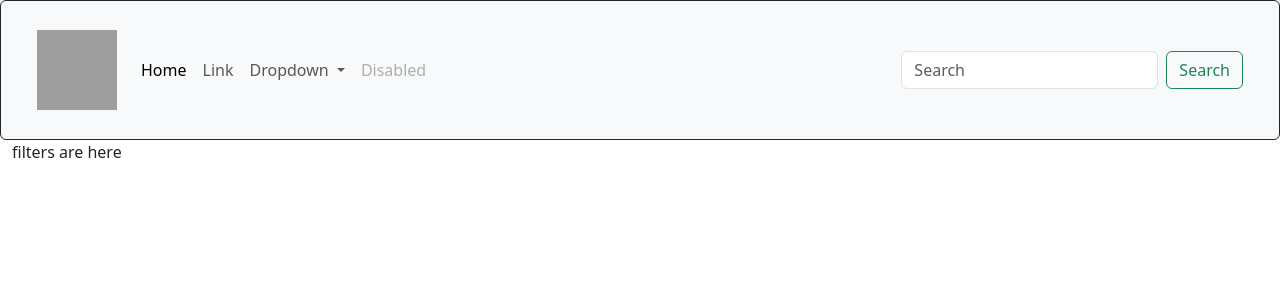
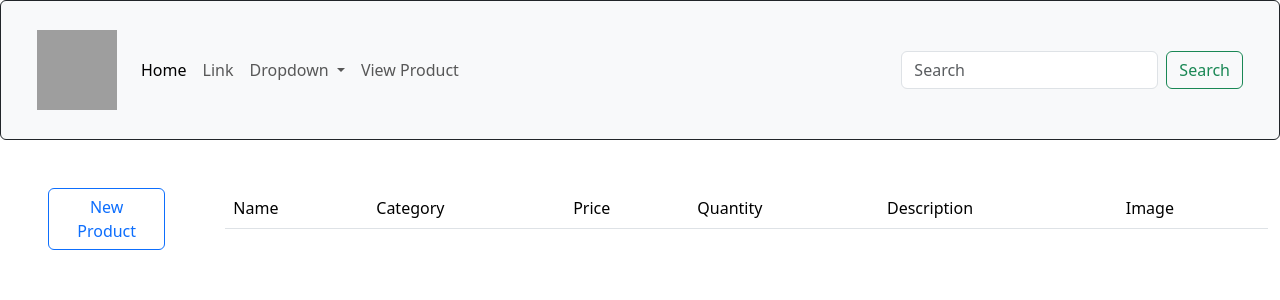
Before and after one commit to ayeayemyint100314/110_ecomm, a PHP site: page /viewProduct.php in a window 1280 px wide. Shown: the top 300 px of the page. Run offline with PHP 8.4, Linux system fonts and the light colour scheme; tables that the repository leaves empty or names only in its code hold one stand-in row (values such as "Sample post"); grey boxes are pictures that could not be loaded.

Commit message:
display table products and some links are added

```diff
--- a/admin/navbarcopy.php
+++ b/admin/navbarcopy.php
@@ -28,7 +28,7 @@
           </ul>
         </li>
         <li class="nav-item">
-          <a class="nav-link disabled" aria-disabled="true">Disabled</a>
+          <a class="nav-link" href="viewProduct.php">View Product</a>
         </li>
       </ul>
       <form class="d-flex" role="search">
--- a/admin/viewProduct.php
+++ b/admin/viewProduct.php
@@ -2,6 +2,23 @@
 if(!isset($_SESSION))
 {
     session_start();
+}
+require_once "dbconnect.php";
+try{
+        $sql = "SELECT  p.productID, p.productName,
+		p.price, p.description, p.qty,
+        p.imgPath, c.catName as category
+        from products p, category c
+        where p.category = c.catID";
+        $stmt = $conn->prepare($sql);
+        $stmt->execute();
+        $products = $stmt->fetchAll(); // just naming variable for multiple products
+
+
+
+}catch(PDOException $e)
+{
+    echo $e->getMessage();
 }
 
 
@@ -26,17 +43,55 @@
         </div>
 
         <div class="row"><!-- content   -->
-            <div class="col-md-3">
-                filters are here
+            <div class="col-md-2 py-5 px-5">
+                <a href="insertProduct2.php" class="btn btn-outline-primary">New Product</a>
+            </div>
 
-            </div>
-            <div class="col-md-9"><!-- table view   -->
+            <div class="col-md-10 py-5"><!-- table view   -->
                 <?php
                 if(isset($_SESSION['message']))
                 {
-                    echo "<p class='alert alert-success'>$_SESSION[message] </p>";
+                    echo "<p class='alert alert-success' style=width:500px>$_SESSION[message] </p>";
+                    unset($_SESSION['message']);
                 }
                  ?>
+                 <table class="table table-striped">
+                    <thead>
+                        <tr>
+                            <td>Name</td>
+                            <td>Category</td>
+                            <td>Price</td>
+                            <td>Quantity</td>
+                            <td>Description</td>
+                            <td>Image</td>
+                        </tr>
+                    </thead>
+                    <tbody>
+                    <?php
+
+                    foreach($products as $product)
+                    {   $desc = substr($product['description'], 0, 30 );
+                        echo  "<tr>
+                        <td>$product[productName]</td>
+                        <td>$product[category]</td>
+                        <td>$product[price]</td>
+                        <td>$product[qty]</td>
+                        <td class='text-wrap'>$desc</td>
+                        <td><img src=$product[imgPath] style=width:100px;height:100px> </td>
+                        <td><a href=insert.php class='btn btn-primary rounded pill'>Edit </a></td>
+                        <td><a href=delete.php  class='btn btn-danger rounded pill'>Delete </a></td>
+                        </tr>";
+
+                    }
+
+
+                    ?>
+                    </tbody>
+                 </table>
+
+
+
+
 
             </div>
         </div>
```
Also changed, not shown: admin/productImage/galaxy-s24-ultra-highlights-kv.jpg (added), admin/productImage/samsungFridge1.jfif (added).
